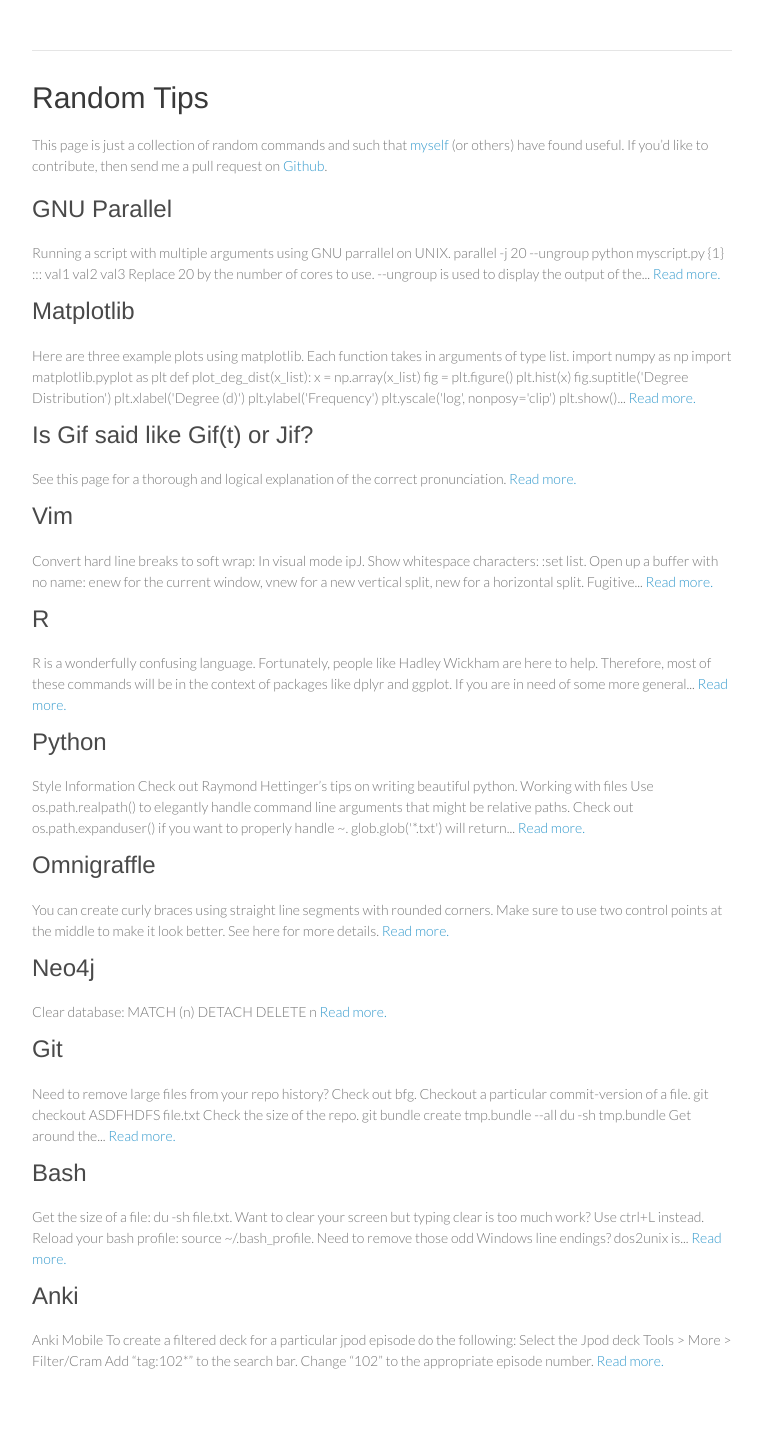
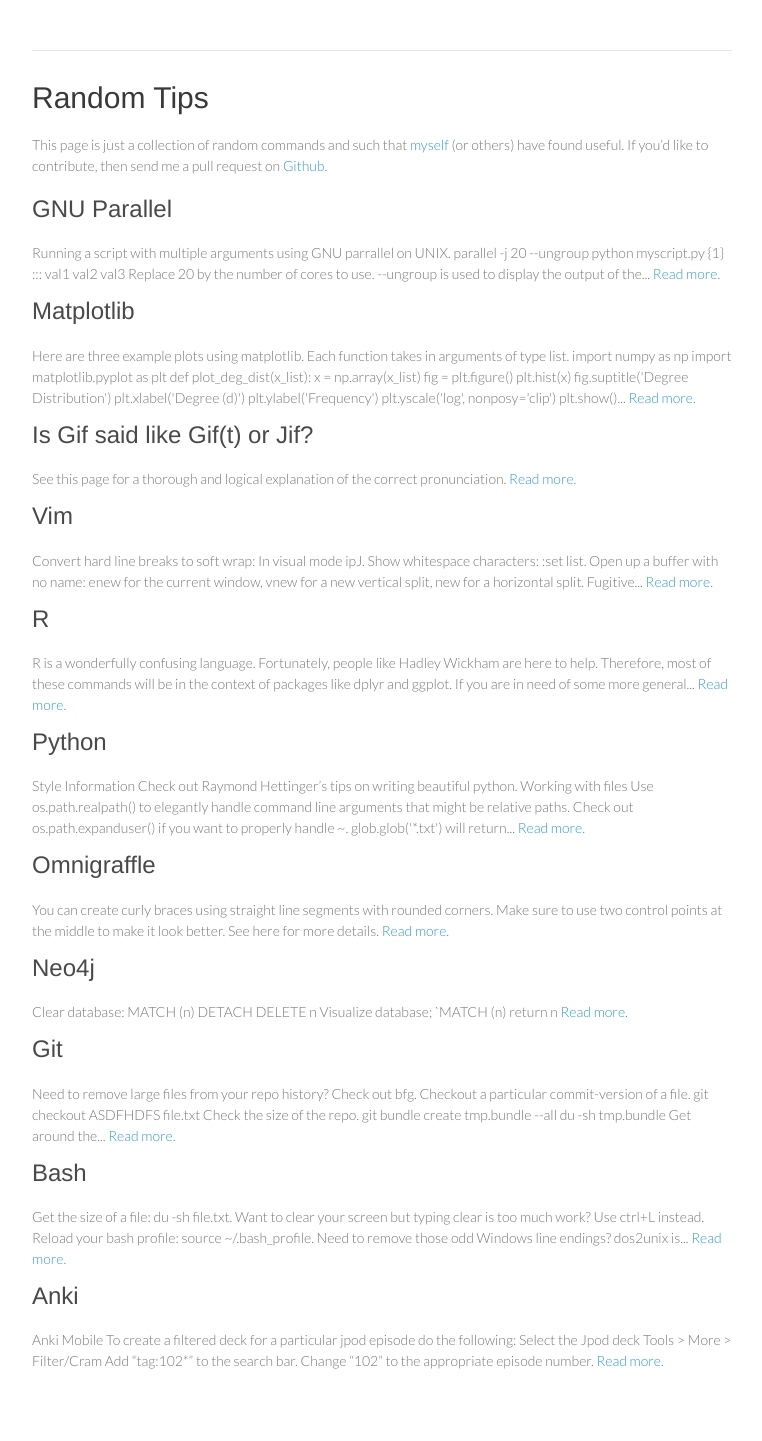
Before and after one commit to rjwalls/tips, a Jekyll site: the page built from index.md, in a window 1280 px wide. Shown: the whole page, without its empty margins (258-1020 px from the left). Built offline with Jekyll 4.4.1, drawn with Linux system fonts in a browser that asks for light colours; Markdown is read by kramdown in place of the engine named in the settings.

Commit message:
Update 1900-01-01-Neo4j.md

```diff
--- a/_posts/1900-01-01-Neo4j.md
+++ b/_posts/1900-01-01-Neo4j.md
@@ -5,3 +5,5 @@ title: "Neo4j"
 
 
 Clear database: `MATCH (n) DETACH DELETE n`
+
+Visualize database; `MATCH (n) return n
```
